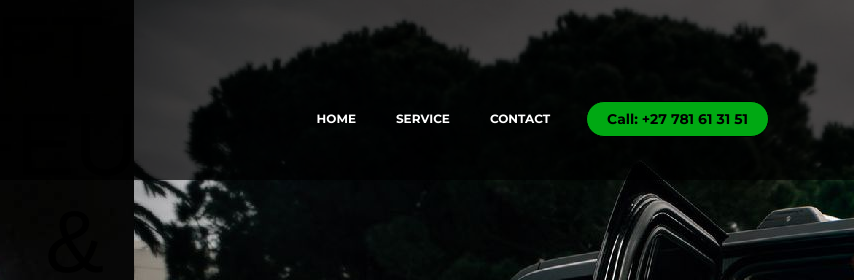
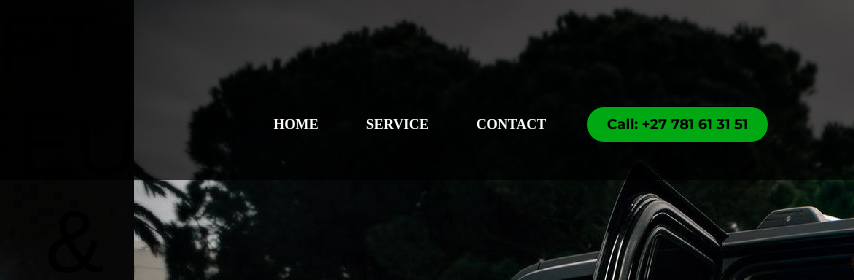
Before and after one commit to frederickishimwe/frederick-work, a plain HTML site: page index.html in a window 1280 px wide. Shown: the top 280 px of the page, 426-1280 px from the left. Drawn offline with Linux system fonts and the light colour scheme; files that its build step writes are made by us from their sources; a script that the page names is missing; files whose address does not match are found by name.

Commit message:
Update mbr-additional.css

```diff
--- a/assets/mobirise/css/mbr-additional.css
+++ b/assets/mobirise/css/mbr-additional.css
@@ -20,7 +20,8 @@
   color: #ffffff;
 }
 #ext_menu-0 .link {
-  font-size: 0.75rem;
+  font-size: 0.89rem;
+  font-family: -webkit-pictograph;
 }
 #ext_menu-0 .dropdown-item,
 #ext_menu-0 .nav-dropdown-sm .link {
```
